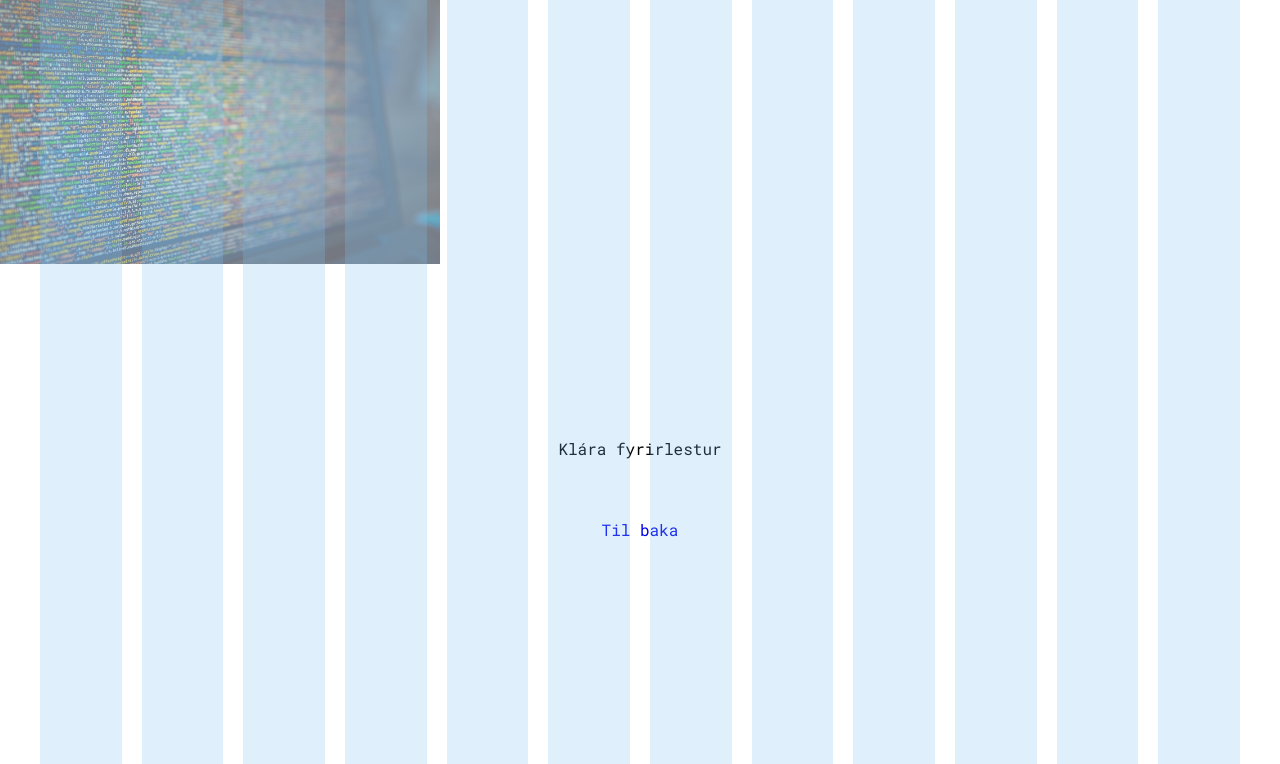
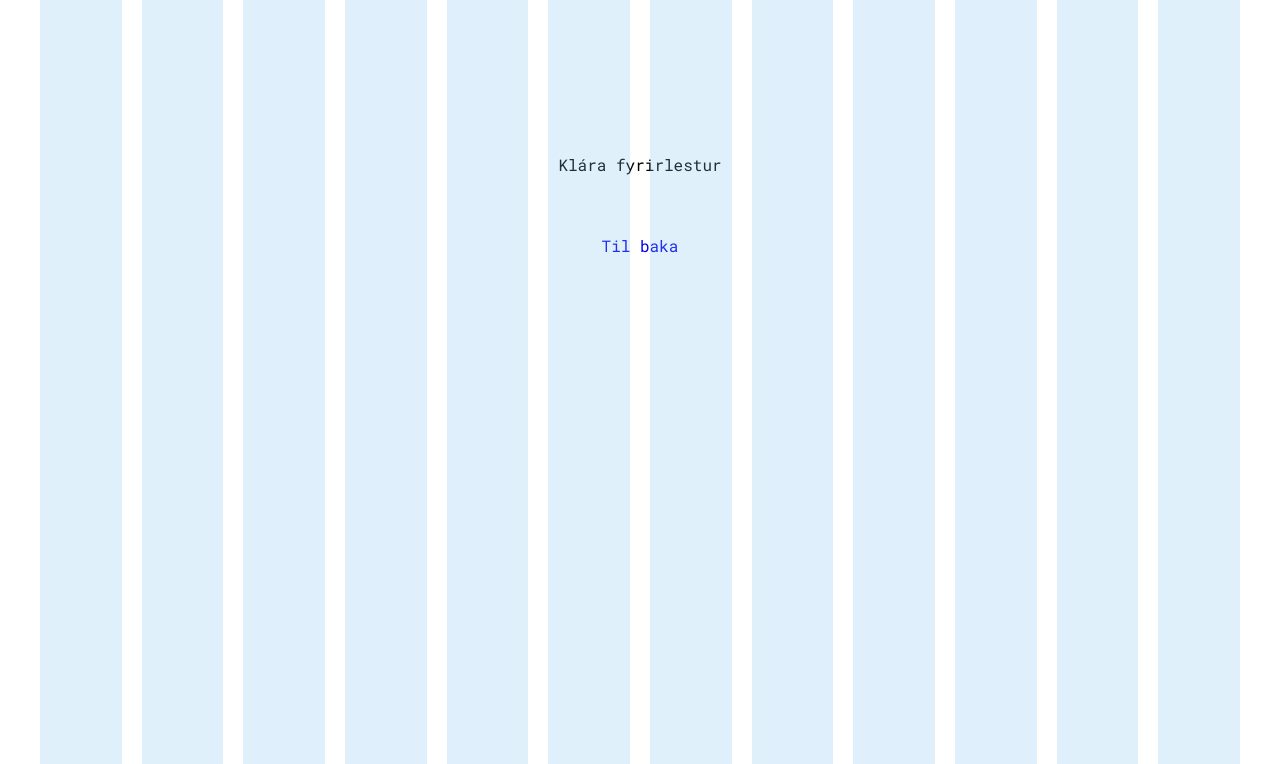
Before and after one commit to ClassyChameleon/vef1-2019-h2, a website: page fyrirlestur.html in a window 1280 px wide. Shown: the part 36-800 px from the top of the page. Drawn offline with nearby package versions, Linux system fonts and the light colour scheme; files that its build step writes are made by us from their sources.

Commit message:
Tók út fasta mynd í haus á fyrirlestur.html. Það þarf að setja inn rétta mynd með javascript

```diff
--- a/fyrirlestur.html
+++ b/fyrirlestur.html
@@ -14,7 +14,7 @@
       <div class="header__row">
         <div class="header__container">
           <div>
-            <img class="header__image" src="img/code.jpg" alt="Mynd í haus">
+            <img class="header__image" src="" alt="Mynd í haus">
           </div>
           <div class="header__content">
             <h3 class="header__undertitle"> <!--Setja inn undertitle í haus--> </h3>
```
